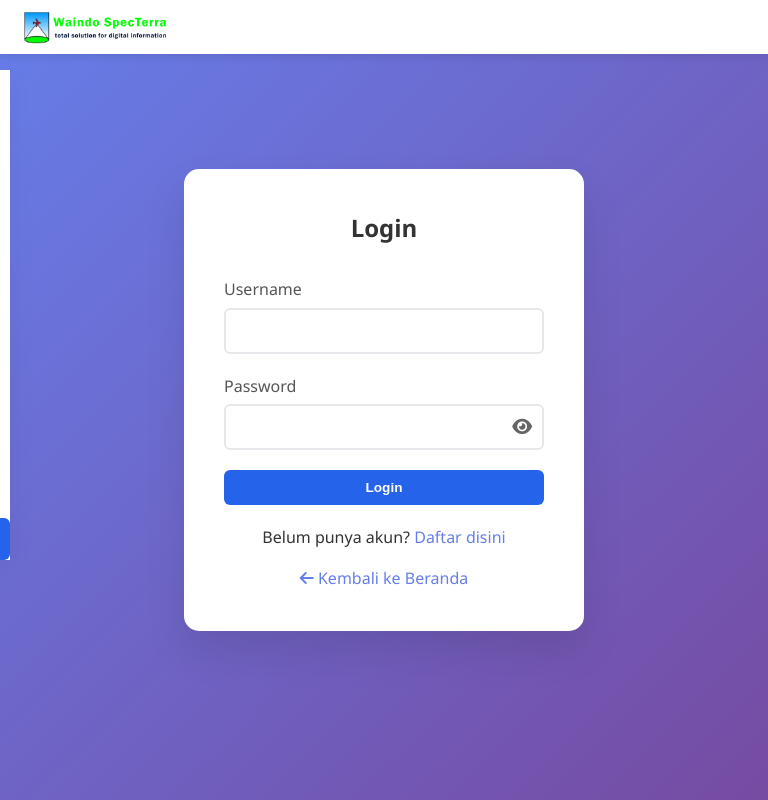
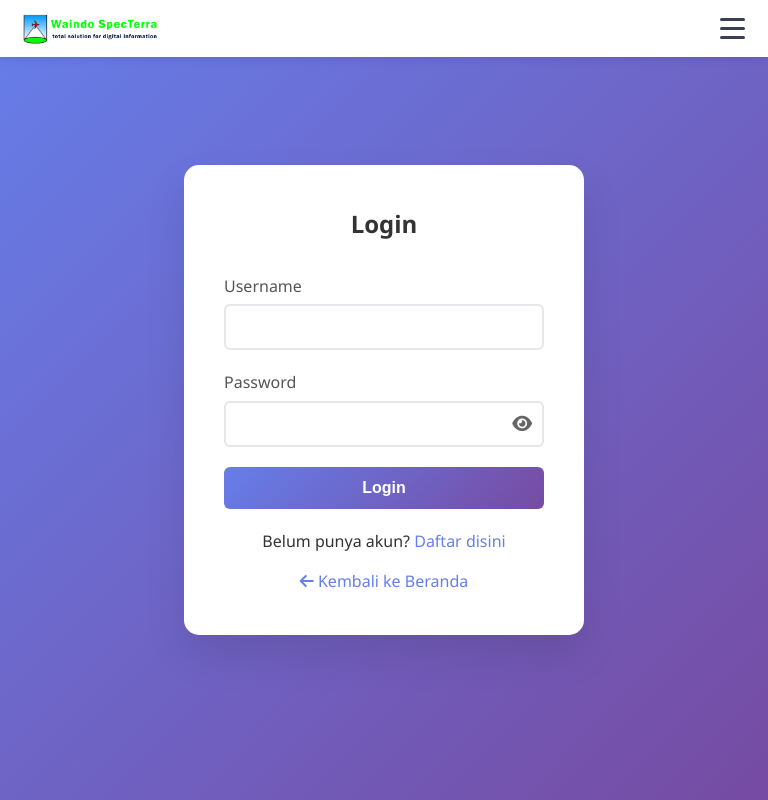
Before and after one commit to rekis-0103/12RPL1_27_RekishiiLucy, a PHP site: page /login.php in a window 768 px wide. Run offline with PHP 8.4, Linux system fonts and the light colour scheme.

Commit message:
refactor navbar dan login

```diff
--- a/assets/css/navbar.css
+++ b/assets/css/navbar.css
@@ -1,18 +1,14 @@
-/* Navbar Container Improvements - Fixed Responsive */
+/* Navbar Container Improvements */
 .nav-container {
   display: flex;
   justify-content: space-between;
   align-items: center;
-  width: 100%;
   max-width: 1200px;
   padding: 0 20px;
-  overflow: hidden;
+  overflow: visible;
   margin-top: 7px;
   margin-bottom: 7px;
-  margin-left: auto;
-  margin-right: auto;
-  box-sizing: border-box;
-  min-width: 0;
+  margin-left: 175px;
 }
 
 /* Logo Improvements */
@@ -34,7 +30,6 @@
   justify-content: center;
   list-style: none;
   margin-left: 20px;
-  padding: 0;
 }
 
 .nav-menu li {
@@ -66,8 +61,6 @@
   align-items: center;
   margin-left: auto;
   padding-left: 1.5rem;
-  flex-shrink: 0;
-  min-width: 0;
 }
 
 /* Login Button Improvements */
@@ -82,7 +75,6 @@
   display: inline-block !important;
   text-align: center !important;
   min-width: 80px !important;
-  text-decoration: none !important;
 }
 
 .login-btn:hover {
@@ -177,7 +169,7 @@
   }
 }
 
-/* Active state for mobile */
+/* Active state for mobile - PENTING! */
 .user-dropdown.active .user-dropdown-content {
   display: block !important;
   animation: slideDown 0.3s ease;
@@ -206,68 +198,23 @@
   border-radius: 2px;
 }
 
-/* Large Desktop Responsive - Minor adjustments */
-@media (min-width: 1400px) {
-  .nav-container {
-    max-width: 1400px;
-    padding: 0 40px;
+/* Mobile Responsive - Improved */
+@media (max-width: 1024px) {
+  .nav-menu {
+    gap: 1rem;
+  }
+
+  .nav-menu a {
+    padding: 0.5rem 0.75rem;
+    font-size: 0.9rem;
   }
 }
 
-/* Desktop Responsive - Tighter spacing for smaller screens */
-@media (min-width: 1024px) and (max-width: 1199px) {
-  .nav-menu {
-    gap: 0.75rem;
-    margin-left: 15px;
-  }
-
-  .nav-menu a {
-    padding: 0.75rem 0.875rem;
-    font-size: 0.9rem;
-  }
-
-  .nav-right {
-    padding-left: 1rem;
-  }
-}
-
-/* Tablet Landscape - Keep original menu structure */
-@media (min-width: 768px) and (max-width: 1023px) {
+@media (max-width: 768px) {
   .nav-container {
     padding: 0 15px;
-  }
-
-  .nav-logo img {
-    max-width: 160px;
-  }
-
-  .nav-menu {
-    gap: 0.5rem;
-    margin-left: 10px;
-  }
-
-  .nav-menu a {
-    padding: 0.625rem 0.75rem;
-    font-size: 0.85rem;
-  }
-
-  .nav-right {
-    padding-left: 0.75rem;
-  }
-
-  .user-dropdown-btn,
-  .login-btn {
-    padding: 0.625rem 1rem !important;
-    font-size: 0.85rem !important;
-  }
-}
-
-/* Mobile and Tablet Portrait - Original mobile menu */
-@media (max-width: 767px) {
-  .nav-container {
-    padding: 0 15px;
+    gap: 1rem;
     margin-left: 0;
-    margin-right: 0;
   }
 
   .nav-logo img {
@@ -290,7 +237,6 @@
     height: calc(100vh - 70px);
     overflow-y: auto;
     z-index: 999;
-    margin-left: 0;
   }
 
   .nav-menu.active {
@@ -331,14 +277,15 @@
     border-radius: 6px;
     margin: 0 2rem;
     box-sizing: border-box;
+    border-bottom: none; /* Remove border that might interfere */
   }
 
   .user-dropdown-content {
-    position: static !important;
+    position: static !important; /* PENTING: Static positioning untuk mobile */
     box-shadow: 0 4px 12px rgba(0, 0, 0, 0.1);
     border: 1px solid #e5e7eb;
-    margin: 0.5rem 2rem 0 2rem;
-    width: calc(100% - 4rem);
+    margin: 0.5rem 2rem 0 2rem; /* Add margin for proper spacing */
+    width: calc(100% - 4rem); /* Match button width */
     display: none;
     border-radius: 6px;
     background-color: white;
@@ -347,13 +294,14 @@
     right: auto !important;
   }
 
+  /* Mobile dropdown active state - PENTING! */
   .user-dropdown.active .user-dropdown-content {
     display: block !important;
     animation: slideDown 0.3s ease;
   }
 
   .user-dropdown-content a {
-    justify-content: flex-start;
+    justify-content: flex-start; /* Align text to left */
     padding: 0.875rem 1.5rem;
     border-bottom: 1px solid #e5e7eb;
     background-color: white;
@@ -382,16 +330,12 @@
     justify-content: center;
     box-sizing: border-box;
   }
-
-  .nav-right {
-    padding-left: 0;
-    margin-left: 0;
-  }
 }
 
 @media (max-width: 480px) {
   .nav-container {
     padding: 0 10px;
+    margin-left: 0;
   }
 
   .nav-logo img {
@@ -449,15 +393,10 @@
   transform: rotate(45deg) translate(-5px, -6px);
 }
 
-/* Hide hamburger on desktop and tablet landscape */
-@media (min-width: 768px) {
-  .hamburger {
-    display: none !important;
-  }
+.user-dropdown.active {
+  background-color: rgba(255, 255, 255, 0.1);
 }
 
-/* Ensure proper stacking context */
-.nav-container {
-  position: relative;
-  z-index: 1000;
+.user-dropdown-content {
+  border: 2px solid black !important;
 }
--- a/login.php
+++ b/login.php
@@ -165,7 +165,7 @@ if ($_SERVER['REQUEST_METHOD'] == 'POST') {
             color: #333;
         }
 
-        .login-btn {
+        .login-btnn {
             width: 100%;
             background: linear-gradient(135deg, #667eea, #764ba2);
             color: white;
@@ -178,7 +178,7 @@ if ($_SERVER['REQUEST_METHOD'] == 'POST') {
             transition: transform 0.3s ease;
         }
 
-        .login-btn:hover {
+        .login-btnn:hover {
             transform: translateY(-2px);
         }
 
@@ -265,7 +265,7 @@ if ($_SERVER['REQUEST_METHOD'] == 'POST') {
                         </button>
                     </div>
                 </div>
-                <button type="submit" class="login-btn">Login</button>
+                <button type="submit" class="login-btnn">Login</button>
             </form>
 
             <div class="register-link">
```
